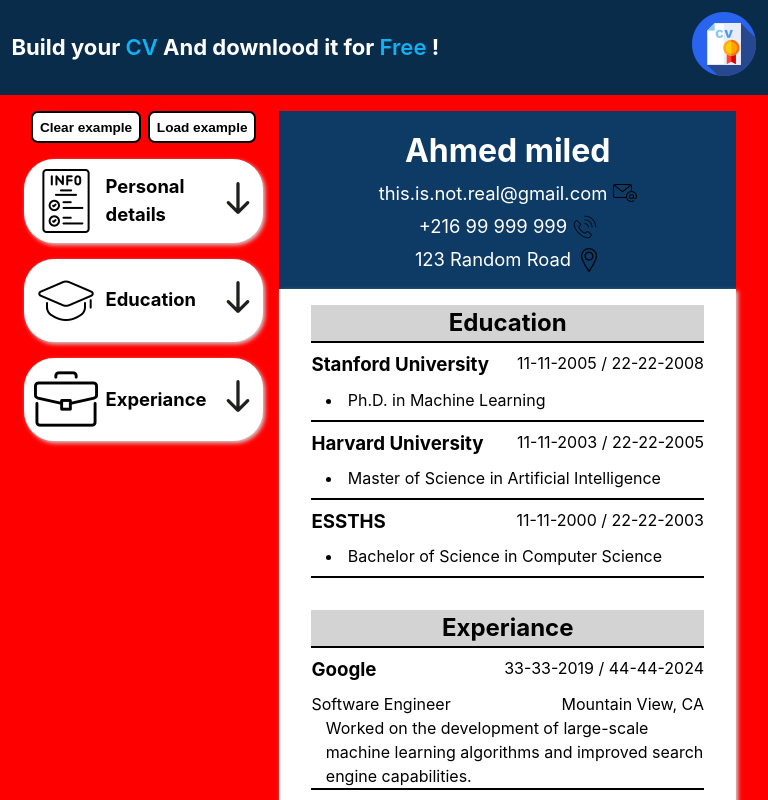
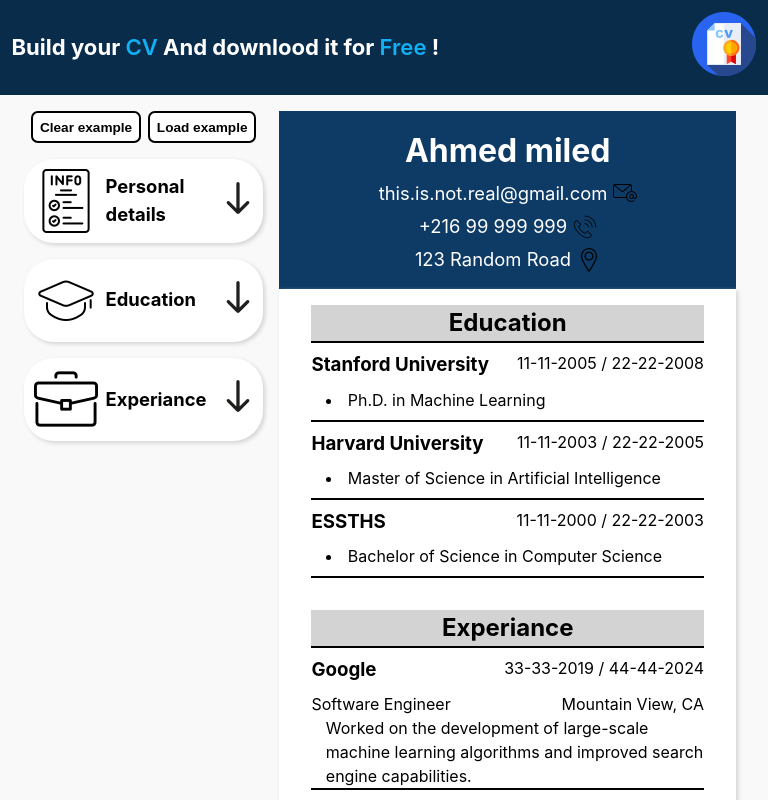
Before and after one commit to Vole-de-Mort/CV-App, a React (Vite) app: page / in a window 768 px wide. Shown: the top 800 px of the page. Built offline with nearby package versions, Linux system fonts and the light colour scheme.

Commit message:
responsive

```diff
--- a/src/styles/index.css
+++ b/src/styles/index.css
@@ -56,9 +56,6 @@
 
 @media (min-width: 37.5em) and (max-width: 61.85em) {
   /* Styles for tablets */
-  body{
-    background-color: red;
-  }
   p{
     font-size: 1.15em;
   }
```
